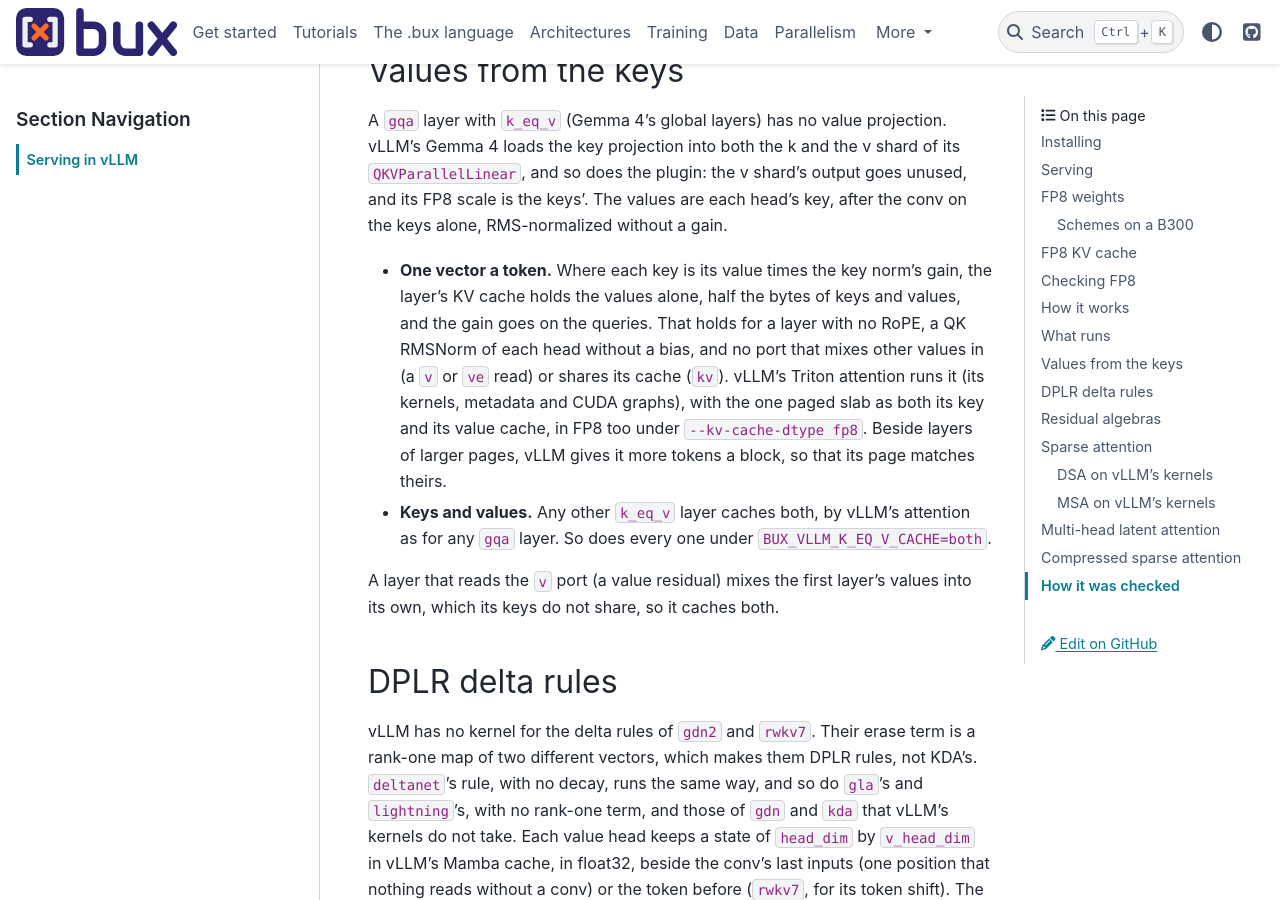
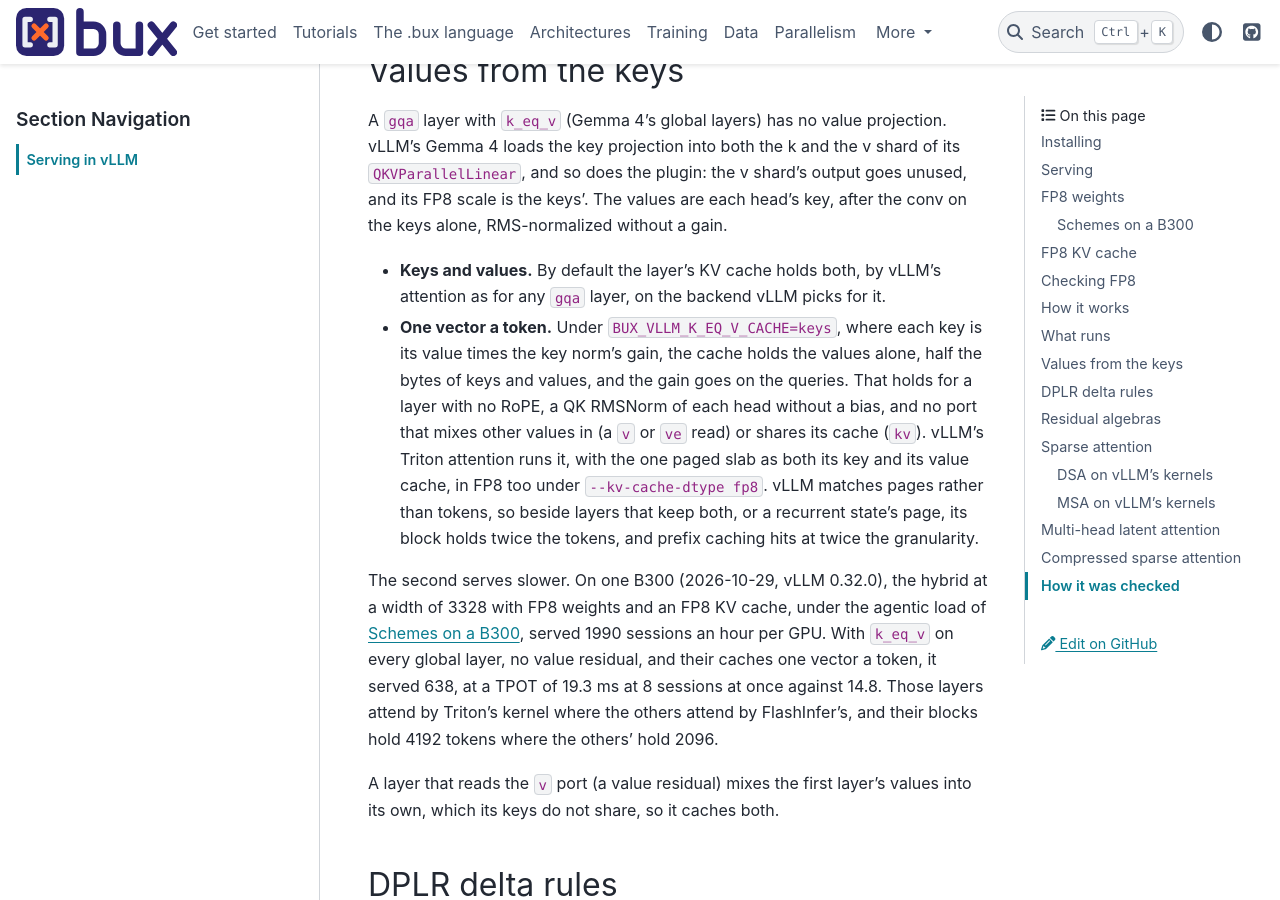
Before and after one commit to pilot7747/bux, a Sphinx documentation site: the page built from docs/export/vllm.md, in a window 1280 px wide and 900 px high, scrolled down 13310 px. Built offline with Sphinx 7.4.7 and the PyData theme 0.15.4, drawn with Linux system fonts in a browser that asks for light colours.

Commit message:
vLLM plugin: gqa's k_eq_v caches keys and values by default, on the backend vLLM picks, as vLLM's Gemma 4 does; the cache of one vector a token on Triton's attention only under BUX_VLLM_K_EQ_V_CACHE=keys, as it served 638 sessions an hour against the hybrid's 1990 on a B300, its blocks twice the tokens of the others'
Co-Authored-By: Claude Opus 5.5 <noreply@anthropic.com>

```diff
--- a/docs/export/vllm.md
+++ b/docs/export/vllm.md
@@ -365,16 +365,26 @@ vLLM's Gemma 4 loads the key projection into both the k and the v shard of its
 its FP8 scale is the keys'. The values are each head's key, after the conv on the
 keys alone, RMS-normalized without a gain.
 
-- **One vector a token.** Where each key is its value times the key norm's gain,
-  the layer's KV cache holds the values alone, half the bytes of keys and values,
-  and the gain goes on the queries. That holds for a layer with no RoPE, a QK
-  RMSNorm of each head without a bias, and no port that mixes other values in (a
-  `v` or `ve` read) or shares its cache (`kv`). vLLM's Triton attention runs it
-  (its kernels, metadata and CUDA graphs), with the one paged slab as both its key
-  and its value cache, in FP8 too under `--kv-cache-dtype fp8`. Beside layers of larger
-  pages, vLLM gives it more tokens a block, so that its page matches theirs.
-- **Keys and values.** Any other `k_eq_v` layer caches both, by vLLM's attention
-  as for any `gqa` layer. So does every one under `BUX_VLLM_K_EQ_V_CACHE=both`.
+- **Keys and values.** By default the layer's KV cache holds both, by vLLM's
+  attention as for any `gqa` layer, on the backend vLLM picks for it.
+- **One vector a token.** Under `BUX_VLLM_K_EQ_V_CACHE=keys`, where each key is its
+  value times the key norm's gain, the cache holds the values alone, half the bytes
+  of keys and values, and the gain goes on the queries. That holds for a layer with
+  no RoPE, a QK RMSNorm of each head without a bias, and no port that mixes other
+  values in (a `v` or `ve` read) or shares its cache (`kv`). vLLM's Triton attention
+  runs it, with the one paged slab as both its key and its value cache, in FP8 too
+  under `--kv-cache-dtype fp8`. vLLM matches pages rather than tokens, so beside
+  layers that keep both, or a recurrent state's page, its block holds twice the
+  tokens, and prefix caching hits at twice the granularity.
+
+The second serves slower. On one B300 (2026-10-29, vLLM 0.32.0), the hybrid at a
+width of 3328 with FP8 weights and an FP8 KV cache, under the agentic load of
+[Schemes on a B300](#schemes-on-a-b300), served 1990 sessions an hour per GPU. With
+`k_eq_v` on every global layer, no value residual, and their caches one vector a
+token, it served 638,
+at a TPOT of 19.3 ms at 8 sessions at once against 14.8. Those layers attend by
+Triton's kernel where the others attend by FlashInfer's, and their blocks hold 4192
+tokens where the others' hold 2096.
 
 A layer that reads the `v` port (a value residual) mixes the first layer's values
 into its own, which its keys do not share, so it caches both.
```
Also changed, not shown: docs/reference/environment.md (+1 -1 lines), 3 other files.
